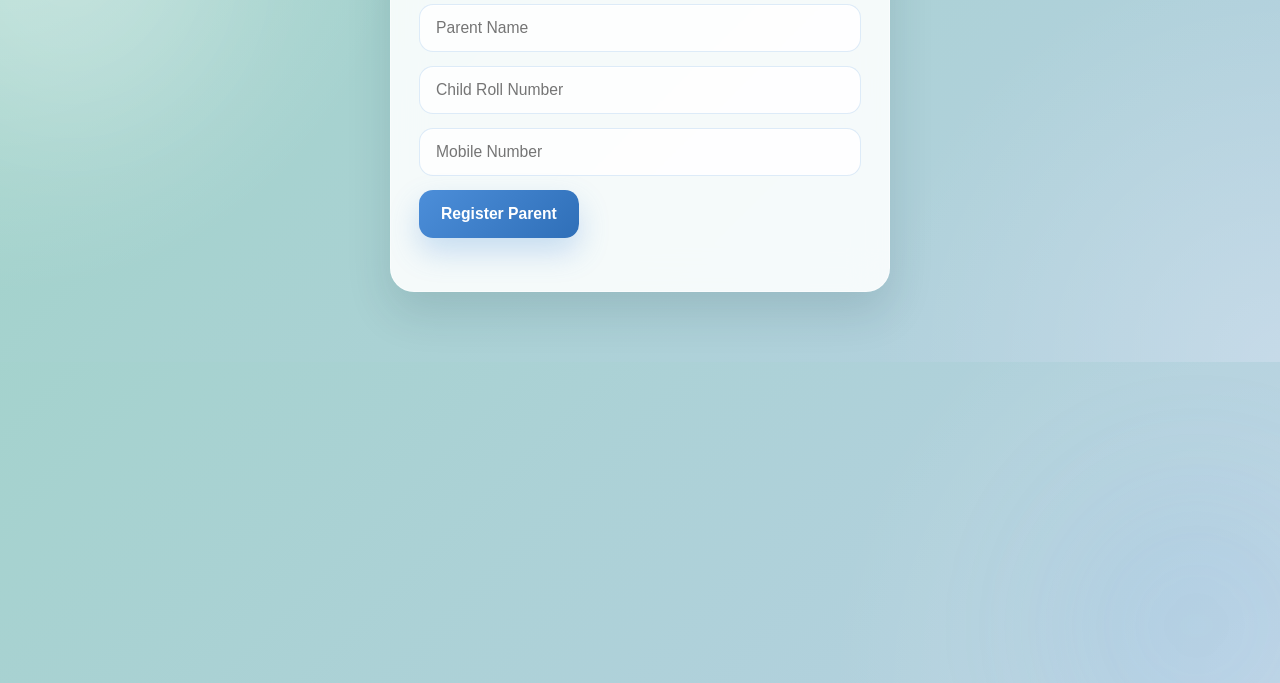
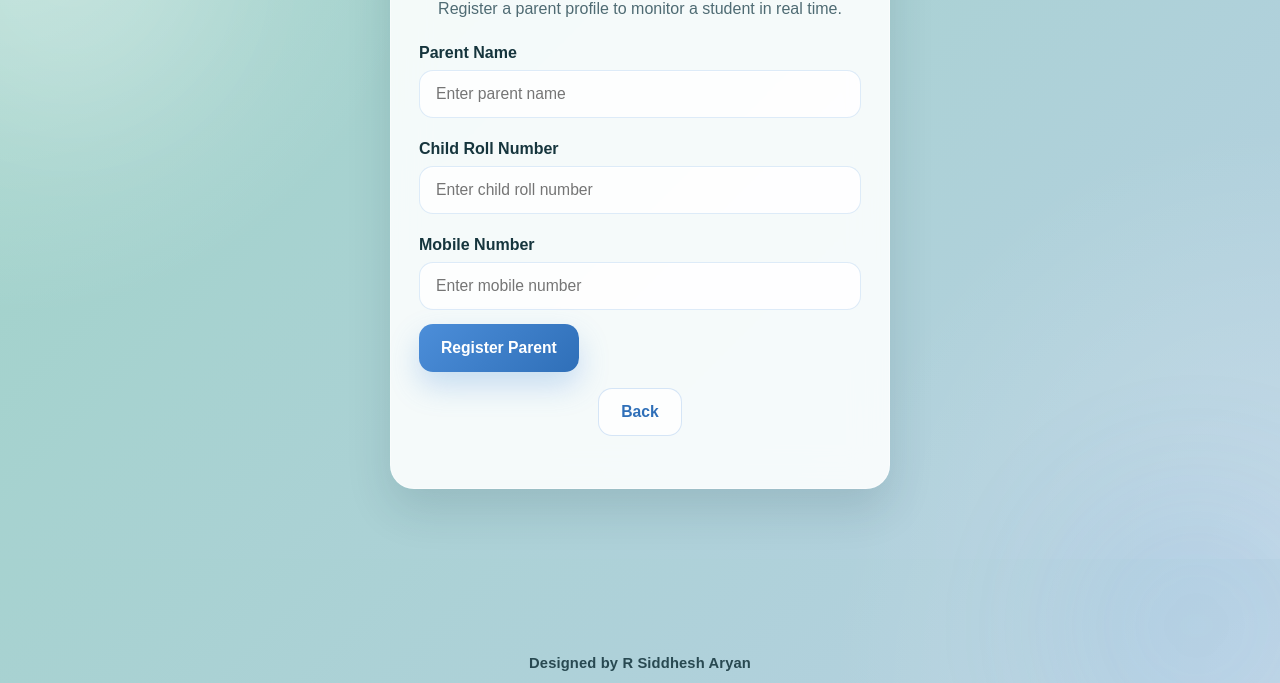
Before and after one commit to SiddheshAryan/safety-track, a website: page public/register-parent.html in a window 1280 px wide. Shown: the part 117-800 px from the top of the page. Drawn offline with Linux system fonts and the light colour scheme.

Commit message:
Update register-parent.html

```diff
--- a/public/register-parent.html
+++ b/public/register-parent.html
@@ -3,23 +3,39 @@
 <head>
   <meta charset="UTF-8" />
   <meta name="viewport" content="width=device-width, initial-scale=1.0" />
-  <title>Register Parent</title>
+  <title>Parent Registration</title>
   <link rel="stylesheet" href="style.css" />
 </head>
 <body>
-  <div class="card">
-    <h2>Parent Registration</h2>
+  <div class="page-center">
+    <div class="card slide-in">
+      <h2 class="page-title" style="text-align:center; margin-bottom: 10px;">Parent Registration</h2>
+      <p class="page-subtitle" style="text-align:center; margin-bottom: 22px;">
+        Register a parent profile to monitor a student in real time.
+      </p>
 
-    <form id="parentRegisterForm">
-      <input type="text" id="name" placeholder="Parent Name" required />
-      <input type="text" id="child_roll" placeholder="Child Roll Number" required />
-      <input type="text" id="mobile" placeholder="Mobile Number" required />
+      <form id="parentRegisterForm">
+        <label for="name">Parent Name</label>
+        <input type="text" id="name" placeholder="Enter parent name" required />
 
-      <button type="submit">Register Parent</button>
-    </form>
+        <label for="child_roll">Child Roll Number</label>
+        <input type="text" id="child_roll" placeholder="Enter child roll number" required />
 
-    <p id="message" style="margin-top:15px; color:#333;"></p>
+        <label for="mobile">Mobile Number</label>
+        <input type="text" id="mobile" placeholder="Enter mobile number" required />
+
+        <button type="submit">Register Parent</button>
+      </form>
+
+      <div class="button-row" style="margin-top: 16px;">
+        <a href="select-role.html?mode=register" class="secondary-btn">Back</a>
+      </div>
+
+      <p id="message" class="message" style="text-align:center;"></p>
+    </div>
   </div>
+
+  <div class="footer-credit">Designed by R Siddhesh Aryan</div>
 
   <script>
     const form = document.getElementById("parentRegisterForm");
@@ -51,7 +67,7 @@
 
           setTimeout(() => {
             window.location.href = `parent.html?roll=${encodeURIComponent(payload.child_roll)}`;
-          }, 1000);
+          }, 900);
         } else {
           message.textContent = result.message || "Parent registration failed.";
         }
```
